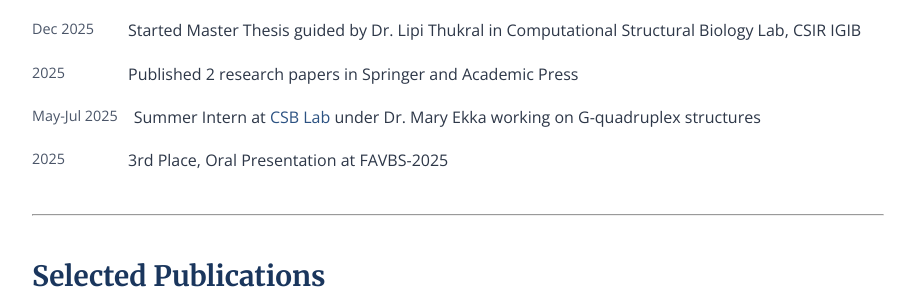
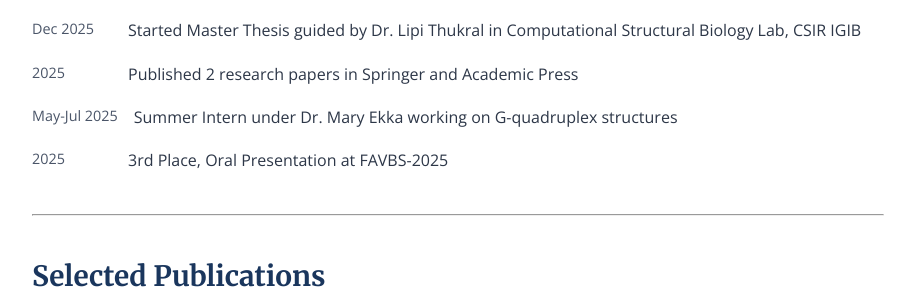
Before and after one commit to basicallynabbo/basicallynabbo.github.io, a Jekyll site: the page built from index.md, in a window 1280 px wide and 900 px high, scrolled down 638 px. Shown: the part 154-454 px from the top of the window, without its empty margins (182-1097 px from the left). Built offline with Jekyll 4.4.1, drawn with Linux system fonts in a browser that asks for light colours.

Commit message:
Remove CSB Lab link
Co-authored-by: Cursor <cursoragent@cursor.com>

```diff
--- a/index.md
+++ b/index.md
@@ -42,7 +42,7 @@ I have hands-on experience with molecular docking, MD simulations, and various b
   </div>
   <div class="news-item">
     <span class="news-date">May-Jul 2025</span>
-    <span>Summer Intern at <a href="https://csbiolab.com/" target="_blank">CSB Lab</a> under Dr. Mary Ekka working on G-quadruplex structures</span>
+    <span>Summer Intern under Dr. Mary Ekka working on G-quadruplex structures</span>
   </div>
   <div class="news-item">
     <span class="news-date">2025</span>
```
